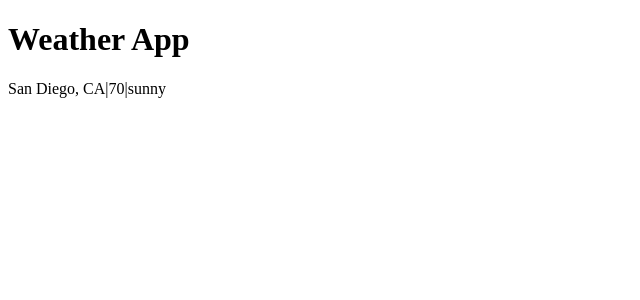
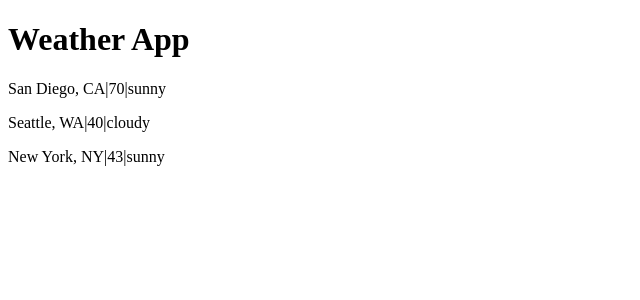
Before and after one commit to E70M/weather-app, a React app: page / in a window 1280 px wide. Shown: the top 300 px of the page, without its empty margins (0-640 px from the left). Built offline with nearby package versions, Linux system fonts and the light colour scheme.

Commit message:
WeatherList component, passes weather report data from props

```diff
--- a/src/App.js
+++ b/src/App.js
@@ -1,13 +1,19 @@
 import React from 'react';
 import ReactDOM from 'react-dom';
-import WeatherContainer from './components/WeatherContainer';
+import WeatherList from './components/WeatherList';
+
+const reports = [
+	{location: 'San Diego, CA', temperature: 70, condition: 'sunny'},
+	{location: 'Seattle, WA', temperature: 40, condition: 'cloudy'},
+	{location: 'New York, NY', temperature: 43, condition: 'sunny'}
+];
 
 class App extends React.Component {
 	render() {
 		return (
 			<div>
 				<h1>Weather App</h1>
-				<WeatherContainer location="San Diego, CA" temperature="70" condition="sunny"/>
+				<WeatherList reports={reports} />
 			</div>
 		);
 	}
--- a/src/components/WeatherContainer/index.js
+++ b/src/components/WeatherContainer/index.js
@@ -7,7 +7,7 @@ class WeatherContainer extends React.Component {
 	}
 	render() {
 		return (
-			<div class="weather-container">
+			<div className="weather-container">
 				<p>{this.props.location}|{this.props.temperature}|{this.props.condition}</p>
 			</div>
 		);
--- /dev/null
+++ b/src/components/WeatherList/index.js
@@ -0,0 +1,32 @@
+import React from 'react';
+import ReactDOM from 'react-dom';
+import PropTypes from 'prop-types';
+import WeatherContainer from '../WeatherContainer';
+
+class WeatherList extends React.Component {
+	constructor(props) {
+		super(props);
+		this.state = {
+			reports: this.props.reports
+		};
+	}
+	render() {
+		return (
+			<div className="weather-list-container">
+				{this.state.reports.map((report) =>
+					<WeatherContainer
+						location={report.location}
+						temperature={report.temperature.toString()}
+						condition={report.condition}
+					/>
+				)}
+			</div>
+		);
+	}
+}
+
+WeatherList.propTypes = {
+	reports: PropTypes.array,
+}
+
+export default WeatherList;
```
